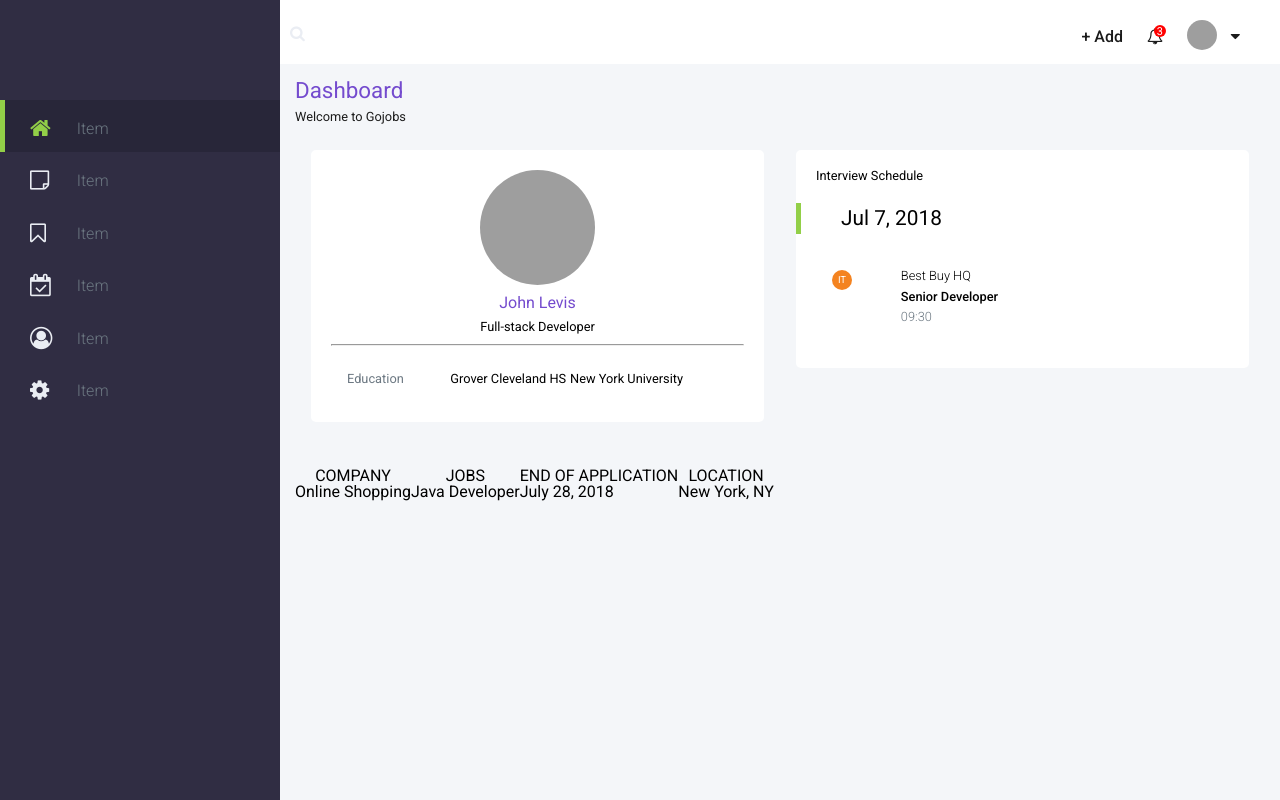
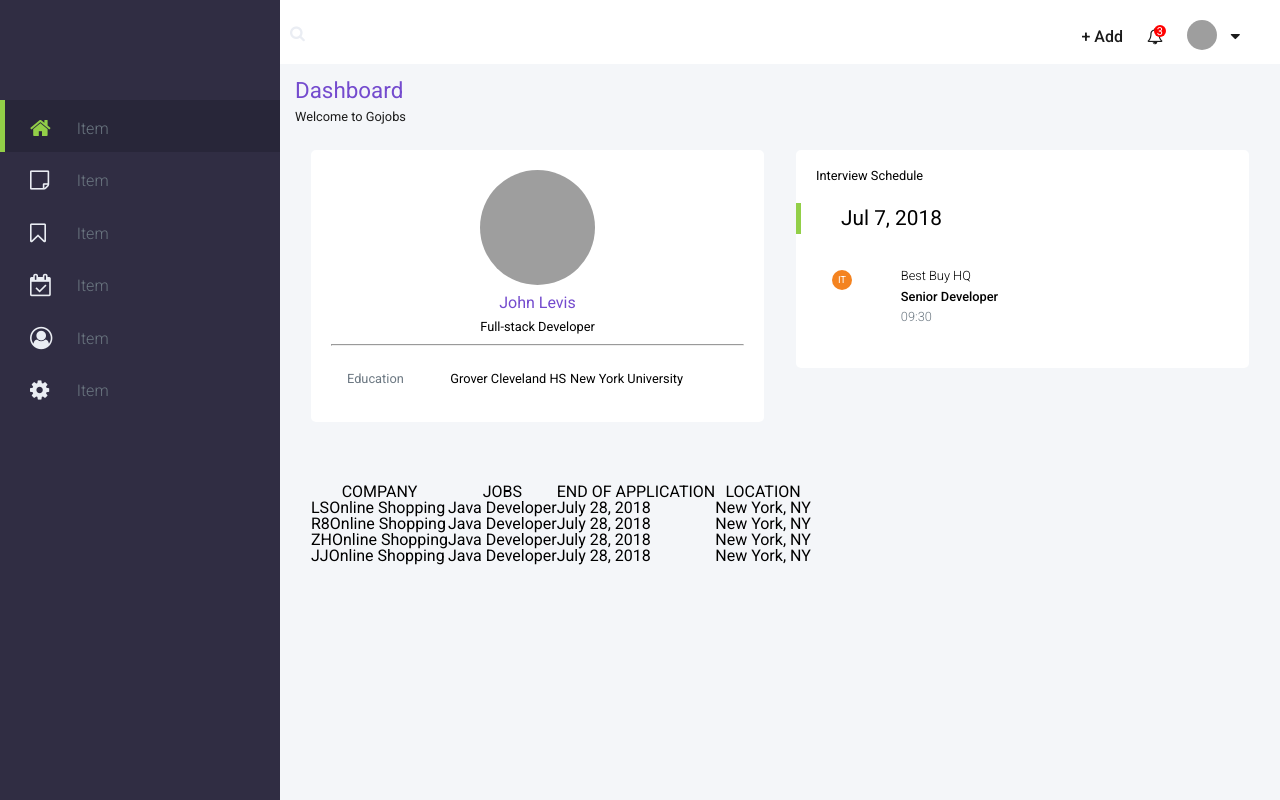
Before and after one commit to edwinchen85/dashboard_ui, a React app: page public/index.html in a window 1280 px wide. Built offline with nearby package versions, Linux system fonts and the light colour scheme; grey boxes are pictures that could not be loaded.

Commit message:
Add markup for table

```diff
--- a/public/index.html
+++ b/public/index.html
@@ -76,6 +76,9 @@
       </div>
     </div>
 
+
+    <div class="row">
+      <div class="col-md-12">
     <table>
       <thead>
         <tr>
@@ -87,13 +90,33 @@
       </thead>
       <tbody>
         <tr>
-          <td>Online Shopping</td>
+              <td><span class="logo">LS</span>Online Shopping</td>
+              <td>Java Developer</td>
+              <td>July 28, 2018</td>
+              <td>New York, NY</td>
+            </tr>
+            <tr>
+              <td><span class="logo">R8</span>Online Shopping</td>
+              <td>Java Developer</td>
+              <td>July 28, 2018</td>
+              <td>New York, NY</td>
+            </tr>
+            <tr>
+              <td><span class="logo">ZH</span>Online Shopping</td>
+              <td>Java Developer</td>
+              <td>July 28, 2018</td>
+              <td>New York, NY</td>
+            </tr>
+            <tr>
+              <td><span class="logo">JJ</span>Online Shopping</td>
           <td>Java Developer</td>
           <td>July 28, 2018</td>
           <td>New York, NY</td>
         </tr>
       </tbody>
     </table>
+      </div>
+    </div>
   </section>
 </body>
 </html>
```
